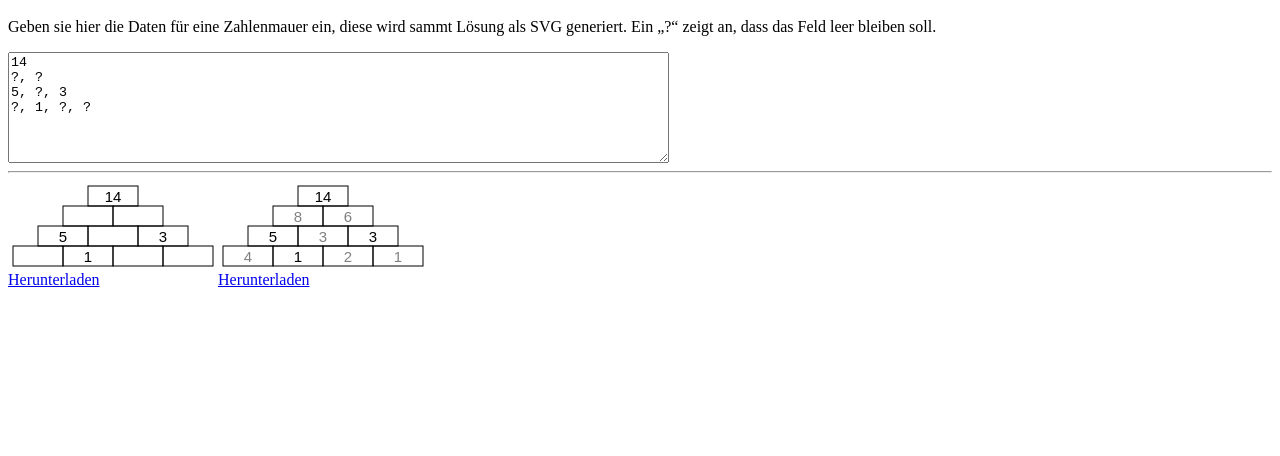
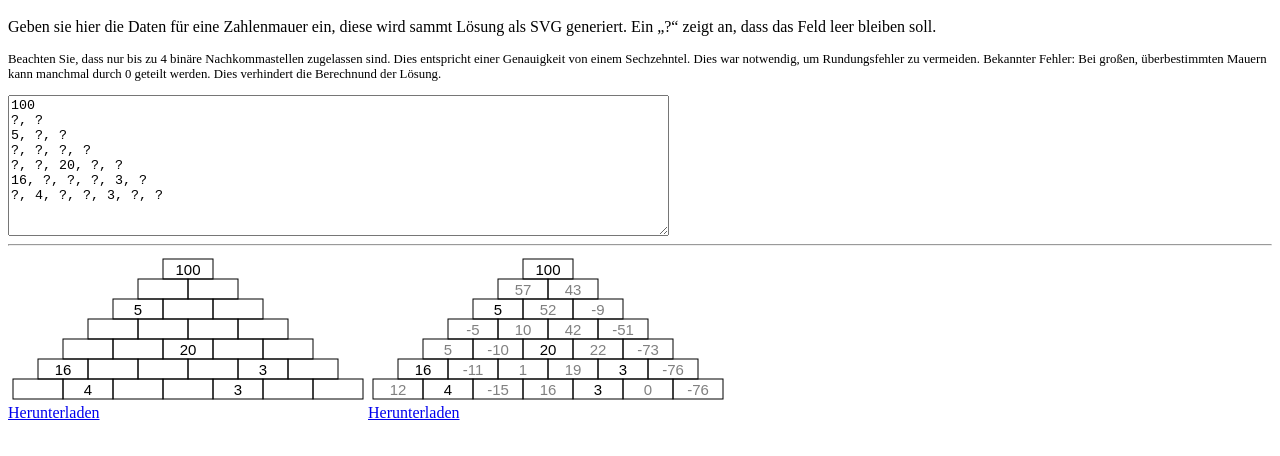
Before and after one commit to roSievers/svgGenerator, a plain HTML site: page zahlenmauer.html in a window 1280 px wide. Shown: the part 48-504 px from the top of the page. Drawn offline with Linux system fonts and the light colour scheme.

Commit message:
It works now. It is still ugly.

```diff
--- a/zahlenmauer.html
+++ b/zahlenmauer.html
@@ -10,11 +10,19 @@
     <p>Geben sie hier die Daten für eine Zahlenmauer ein, diese wird
     sammt Lösung als SVG generiert. Ein „?“ zeigt an, dass das Feld
     leer bleiben soll.</p>
-    <textarea rows="7" cols="80" id="sourcecode">
-14
+    <p style="font-size:80%">Beachten Sie, dass nur bis zu 4 binäre Nachkommastellen zugelassen
+    sind. Dies entspricht einer Genauigkeit von einem Sechzehntel.
+    Dies war notwendig, um Rundungsfehler zu vermeiden. Bekannter Fehler: Bei
+    großen, überbestimmten Mauern kann manchmal durch 0 geteilt werden. Dies
+    verhindert die Berechnund der Lösung.</p>
+    <textarea rows="9" cols="80" id="sourcecode" onkeyup="refreshOutput();">
+100
 ?, ?
-5, ?, 3
-?, 1, ?, ?
+5, ?, ?
+?, ?, ?, ?
+?, ?, 20, ?, ?
+16, ?, ?, ?, 3, ?
+?, 4, ?, ?, 3, ?, ?
     </textarea>
     <hr/>
     <!--    <span id="configuration">
--- a/zahlenmauer.js
+++ b/zahlenmauer.js
@@ -7,6 +7,8 @@ var sourcecode;
 
 var outputProblem;
 var outputSolution;
+
+var cache = "";
 
 function init () {
     sourcecode = document.getElementById("sourcecode");
@@ -18,11 +20,29 @@ function init () {
 }
 
 function refreshOutput () {
-    var rows = 4;
-    var originalInformation = [14, undefined, undefined, 5, undefined, 3, undefined, 1, undefined, undefined];
+    if (cache == sourcecode.value) {
+        return;
+    }
+    var input = parseInput(sourcecode.value);
+
+    if (input == undefined) {
+        return;
+    }
+
+    cache = sourcecode.value;
+
+    var rows = input.rows;
+    var originalInformation = input.data;
+
+    // var rows = 4;
+    // var originalInformation = [14, undefined, undefined, 5, undefined, 3, undefined, 1, undefined, undefined];
 
     var matrix = generateMatrix(rows, originalInformation);
     rrefIp(matrix);
+    // round all values.
+    for (var row = 0; row < matrix.length; row++) {
+        matrix[row] = matrix[row].map(rounding(-4));
+    }
     var newInformation = parseMatrix(matrix);
 
     renderWall(outputProblem, generateColorPyramid(rows, [{info:originalInformation, color:"black"}]));
@@ -32,6 +52,48 @@ function refreshOutput () {
     } else {
         renderError(outputSolution);
     }
+}
+
+function rounding (exponent) {
+    return function (rnum) {
+        return Math.round(rnum / Math.pow(2, exponent)) * Math.pow(2, exponent);
+    }
+}
+
+/* Converts input of the type
+ * 14
+ * ?, ?
+ * 5, ?, 3
+ * ?, 1, ?, ?
+ * into the more useful form
+ * {lines:4, data:[14, undefined, undefined, 5, undefined, 3, undefined, 1, undefined, undefined]}.
+ * Returns undefined on error.
+ */
+function parseInput (input) {
+    var result = [];
+    var lines = input.split("\n");
+    for (var l = 0; l < lines.length; l++) {
+        if (lines[l].trim() == "") { continue; }
+        var entries = lines[l].split(",").map(
+            function (x) {
+                if (x.trim() == "?") { return undefined }
+                return +x
+            });
+        result.push(entries);
+    }
+
+    // Now check, if the recived data is sane.
+    for (var row = 0; row < result.length; row++) {
+        if (result[row].length != row + 1) { return undefined; }
+        for (var col = 0; col <= row; col++) {
+            if (result[row][col] == NaN) { return undefined; }
+        }
+    }
+
+    return {
+        rows: result.length,
+        data: result.reduce(function (prev, x) {return prev.concat(x);}, [])
+    };
 }
 
 function startDownload (image) {
@@ -147,20 +209,16 @@ function parseMatrix (matrix) {
     var datasize = matrix[0].length;
     var result = generateConstantRow(datasize - 1, undefined);
     for (var equation = 0; equation < matrix.length; equation++) {
-        var nonzeroEntries = matrix[equation].map(
+        var nonzeroEntries = matrix[equation].slice(0, -1).map(
                 function (x, index) {return {value : x, index: index};}
             ).filter( function (x) {return x.value != 0} );
 
-        if (nonzeroEntries.length != 2) {
+        if (nonzeroEntries.length != 1) {
             continue; // This equation isn't simple.
         }
 
-        if (nonzeroEntries[1].index != datasize - 1) {
-            continue; // Neither is this equation.
-        }
-
         // Now it is certain, that matrix[equation] indeed contains an equation.
-        result[nonzeroEntries[0].index] = nonzeroEntries[1].value;
+        result[nonzeroEntries[0].index] = matrix[equation][datasize - 1];
     }
     return result;
 }
```
